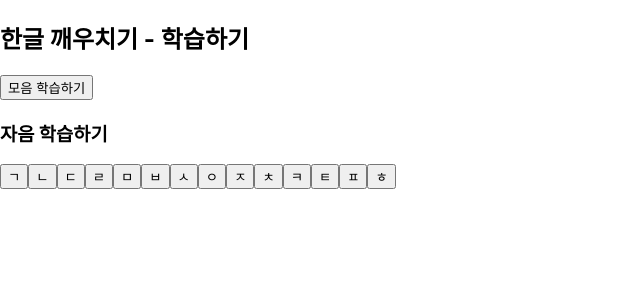
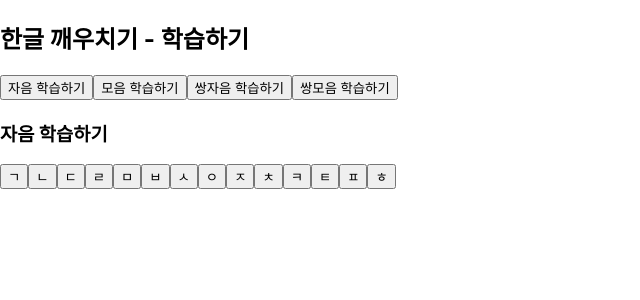
Before and after one commit to pyooz/CLAW, a React (Create React App) app: page /learningpage in a window 1280 px wide. Shown: the top 300 px of the page, without its empty margins (0-640 px from the left). Built offline with nearby package versions, Linux system fonts and the light colour scheme.

Commit message:
쌍자음&모음 추가

```diff
--- a/src/page/ConsonantList.js
+++ b/src/page/ConsonantList.js
@@ -5,7 +5,9 @@ const ConsonantList = ({ consonants, onLetterSelect }) => {
   return (
     <div className="Consonant">
       {consonants.map((item) => (
-        <ConsonantButton key={item.id} item={item} onLetterSelect={onLetterSelect} />
+        <ConsonantButton key={item.id}
+          item={item}
+          onLetterSelect={onLetterSelect} />
       ))}
     </div>
   );
--- a/src/page/LearningPage.js
+++ b/src/page/LearningPage.js
@@ -1,4 +1,5 @@
 // LearningPage.js
+
 import React, { useState } from 'react';
 import useLearning from './useLearning';
 import ConsonantList from './ConsonantList';
@@ -36,6 +37,28 @@ const vowels = [
   { id: 10, letter: 'ㅣ', sound: 'ㅣ' },
 ];
 
+const doubleCons = [
+  { id: 1, letter: 'ㄲ', sound: 'ㄲ' },
+  { id: 2, letter: 'ㄸ', sound: 'ㄸ' },
+  { id: 3, letter: 'ㅃ', sound: 'ㅃ' },
+  { id: 4, letter: 'ㅆ', sound: 'ㅆ' },
+  { id: 5, letter: 'ㅉ', sound: 'ㅉ' },
+];
+
+const doubleVow = [
+  { id: 1, letter: "ㅐ", sound: "ae" },
+  { id: 2, letter: "ㅒ", sound: "yae" },
+  { id: 3, letter: "ㅔ", sound: "e" },
+  { id: 4, letter: "ㅖ", sound: "ye" },
+  { id: 5, letter: "ㅘ", sound: "wa" },
+  { id: 6, letter: "ㅙ", sound: "wae" },
+  { id: 7, letter: "ㅚ", sound: "oe" },
+  { id: 8, letter: "ㅝ", sound: "wo" },
+  { id: 9, letter: "ㅞ", sound: "we" },
+  { id: 10, letter: "ㅟ", sound: "wi" },
+  { id: 11, letter: "ㅢ", sound: "ui" }
+];
+
 const LearningPage = () => {
   const {
     selectedLetter,
@@ -47,26 +70,53 @@ const LearningPage = () => {
     completeStudy,
   } = useLearning();
 
-  // 토글 상태를 추가합니다. true일 경우 자음, false일 경우 모음을 나타냄
-  const [isConsonant, setIsConsonant] = useState(true);
+  const [letterType, setLetterType] = useState('consonant'); // 'consonant', 'vowel', 'doubleConsonant', 'doubleVowel'
 
-  // 토글 상태를 변경하는 함수
-  const toggleLetterType = () => {
-    setIsConsonant(!isConsonant);
+  const toggleLetterType = (type) => {
+    setLetterType(type);
   };
 
   return (
     <div>
       <h2>한글 깨우치기 - 학습하기</h2>
-      <button onClick={toggleLetterType}>
-        {isConsonant ? '모음 학습하기' : '자음 학습하기'}
-      </button>
       <div>
-        <h3>{isConsonant ? '자음 학습하기' : '모음 학습하기'}</h3>
-        {isConsonant ? (
-          <ConsonantList consonants={consonants} onLetterSelect={handleLetterSelection} />
-        ) : (
-          <VowelList vowels={vowels} onLetterSelect={handleLetterSelection} />
+        <button onClick={() => toggleLetterType('consonant')}>
+          자음 학습하기
+        </button>
+        <button onClick={() => toggleLetterType('vowel')}>
+          모음 학습하기
+        </button>
+        <button onClick={() => toggleLetterType('doubleConsonant')}>
+          쌍자음 학습하기
+        </button>
+        <button onClick={() => toggleLetterType('doubleVowel')}>
+          쌍모음 학습하기
+        </button>
+      </div>
+      <div>
+        {letterType === 'consonant' && (
+          <>
+            <h3>자음 학습하기</h3>
+            <ConsonantList consonants={consonants} onLetterSelect={handleLetterSelection} />
+          </>
+        )}
+        {letterType === 'vowel' && (
+          <>
+            <h3>모음 학습하기</h3>
+            <VowelList vowels={vowels} onLetterSelect={handleLetterSelection} />
+          </>
+        )}
+        {letterType === 'doubleConsonant' && (
+          <>
+            <h3>쌍자음 학습하기</h3>
+            <ConsonantList consonants={doubleCons} onLetterSelect={handleLetterSelection} />
+          </>
+        )}
+        {letterType === 'doubleVowel' && (
+          <>
+            <h3>쌍모음 학습하기</h3>
+            <VowelList vowels={doubleVow} onLetterSelect={handleLetterSelection} />
+          </>
         )}
         {selectedLetter && (
           <div>
--- a/src/page/VowelList.js
+++ b/src/page/VowelList.js
@@ -5,7 +5,9 @@ const VowelList = ({ vowels, onLetterSelect }) => {
   return (
     <div>
       {vowels.map((vowel) => (
-        <button key={vowel.id} onClick={() => onLetterSelect(vowel.letter)}>
+        <button
+          key={vowel.id}
+          onClick={() => onLetterSelect(vowel.letter)}>
           {vowel.letter}
         </button>
       ))}
```
